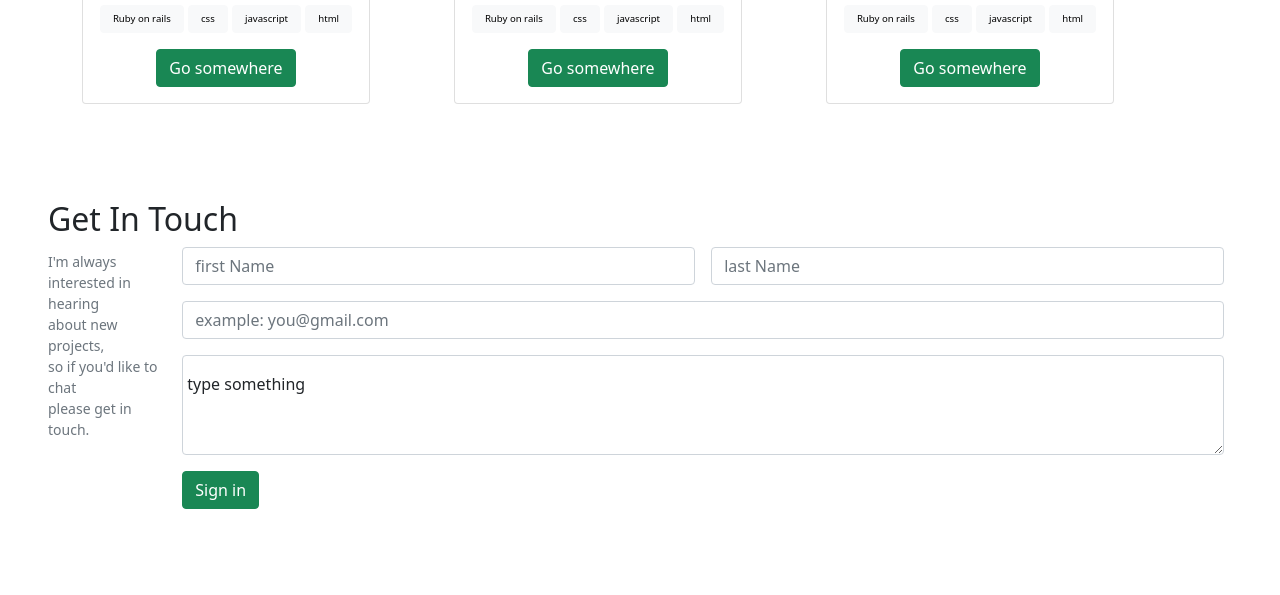
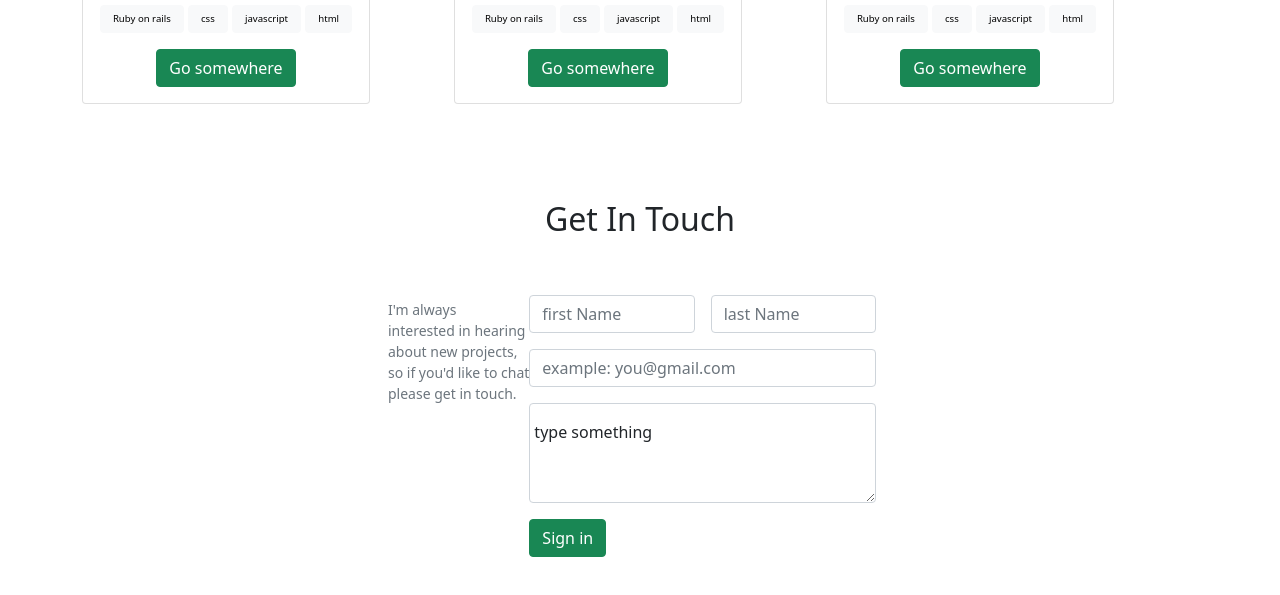
Before and after one commit to brainconnect93/Bootstrap-portfolio, a plain HTML site: page index.html in a window 1280 px wide. Shown: the part 1778-2373 px from the top of the page. Before the commit the page ends 2335 px from the top, so only its background shows below. Drawn offline with Linux system fonts and the light colour scheme.

Commit message:
adjustec contact form fields

```diff
--- a/index.html
+++ b/index.html
@@ -144,8 +144,8 @@
     </section>
 
     <section class="d-flex flex-column justify-content-center aligns-items-center p-5" aria-label="Contact-section">
-        <h2 class="contact-form-title">Get In Touch</h2>
-        <div class="d-flex flex-row ">
+        <h2 class="contact-form-title text-center">Get In Touch</h2>
+        <div class="d-flex flex-row p-5 justify-content-center aligns-items-center">
             <div class="form-text">
             <p>
                 I'm always <br>interested in hearing <br>about new projects,<br>
@@ -153,7 +153,8 @@
             </p>
 
             </div>
-            <form class="row g-3 mx-auto">
+            <div class="col-md-4">
+                <form class="row g-3 ">
                     <div class="col-md-6">
                     <input type="name" class="form-control" id="inputName" placeholder="first Name">
                     </div>
@@ -173,6 +174,7 @@
                     </div>
                 </form>
             </div>
+        </div>
       </section>
 
 
```
Lines whose indentation alone changed are shown as unchanged.
